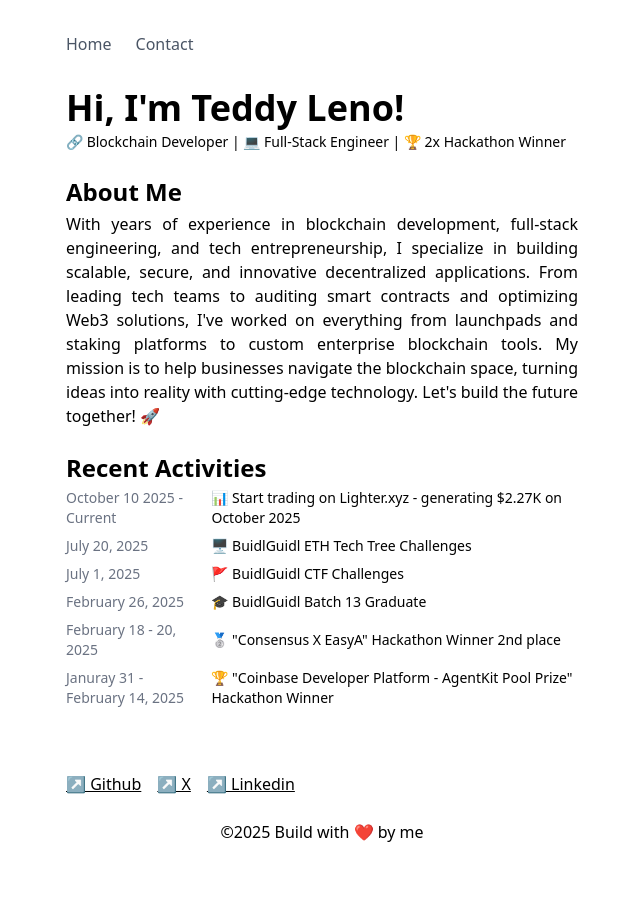
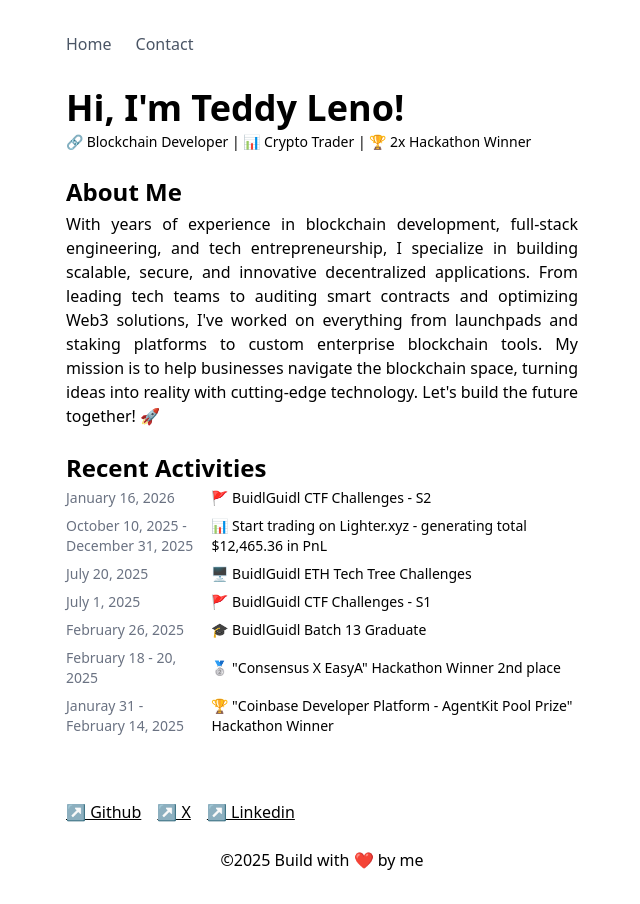
Before and after one commit to lenoteddy/lenoteddy, a React (Vite) app: page / in a window 1280 px wide. Shown: the whole page, without its empty margins (318-958 px from the left). Before the commit the page ends 876 px from the top, so only its background shows below. Built offline with nearby package versions, Linux system fonts and the light colour scheme.

Commit message:
feat: update recent activities

```diff
--- a/src/App.tsx
+++ b/src/App.tsx
@@ -24,7 +24,7 @@ function App() {
 			</header>
 			<main className="py-6">
 				<h1 className="text-4xl font-semibold">Hi, I'm Teddy Leno!</h1>
-				<p className="mt-1 text-sm">🔗 Blockchain Developer | 💻 Full-Stack Engineer | 🏆 2x Hackathon Winner</p>
+				<p className="mt-1 text-sm">🔗 Blockchain Developer | 📊 Crypto Trader | 🏆 2x Hackathon Winner</p>
 				<div className="mt-6">
 					<h2 className="mb-1 text-2xl font-semibold">About Me</h2>
 					<p className="text-justify">
@@ -38,9 +38,15 @@ function App() {
 					<h2 className="mb-1 text-2xl font-semibold">Recent Activities</h2>
 					<ul className="text-sm">
 						<li className="mb-2">
+							<a href="https://x.com/lenoteddy/status/2012137101538873536" className="flex items-center" target="_blank" rel="noreferrer noopener">
+								<div className="w-48 text-gray-500">January 16, 2026</div>
+								<div className="ml-2 w-full">🚩 BuidlGuidl CTF Challenges - S2</div>
+							</a>
+						</li>
+						<li className="mb-2">
 							<a href="https://x.com/lenoteddy/status/1985244931305480369" className="flex items-center" target="_blank" rel="noreferrer noopener">
-								<div className="w-48 text-gray-500">October 10 2025 - Current</div>
-								<div className="ml-2 w-full">📊 Start trading on Lighter.xyz - generating $2.27K on October 2025</div>
+								<div className="w-48 text-gray-500">October 10, 2025 - December 31, 2025</div>
+								<div className="ml-2 w-full">📊 Start trading on Lighter.xyz - generating total $12,465.36 in PnL</div>
 							</a>
 						</li>
 						<li className="mb-2">
@@ -52,7 +58,7 @@ function App() {
 						<li className="mb-2">
 							<a href="https://x.com/lenoteddy/status/1939744361669173399" className="flex items-center" target="_blank" rel="noreferrer noopener">
 								<div className="w-48 text-gray-500">July 1, 2025</div>
-								<div className="ml-2 w-full">🚩 BuidlGuidl CTF Challenges</div>
+								<div className="ml-2 w-full">🚩 BuidlGuidl CTF Challenges - S1</div>
 							</a>
 						</li>
 						<li className="mb-2">
```
